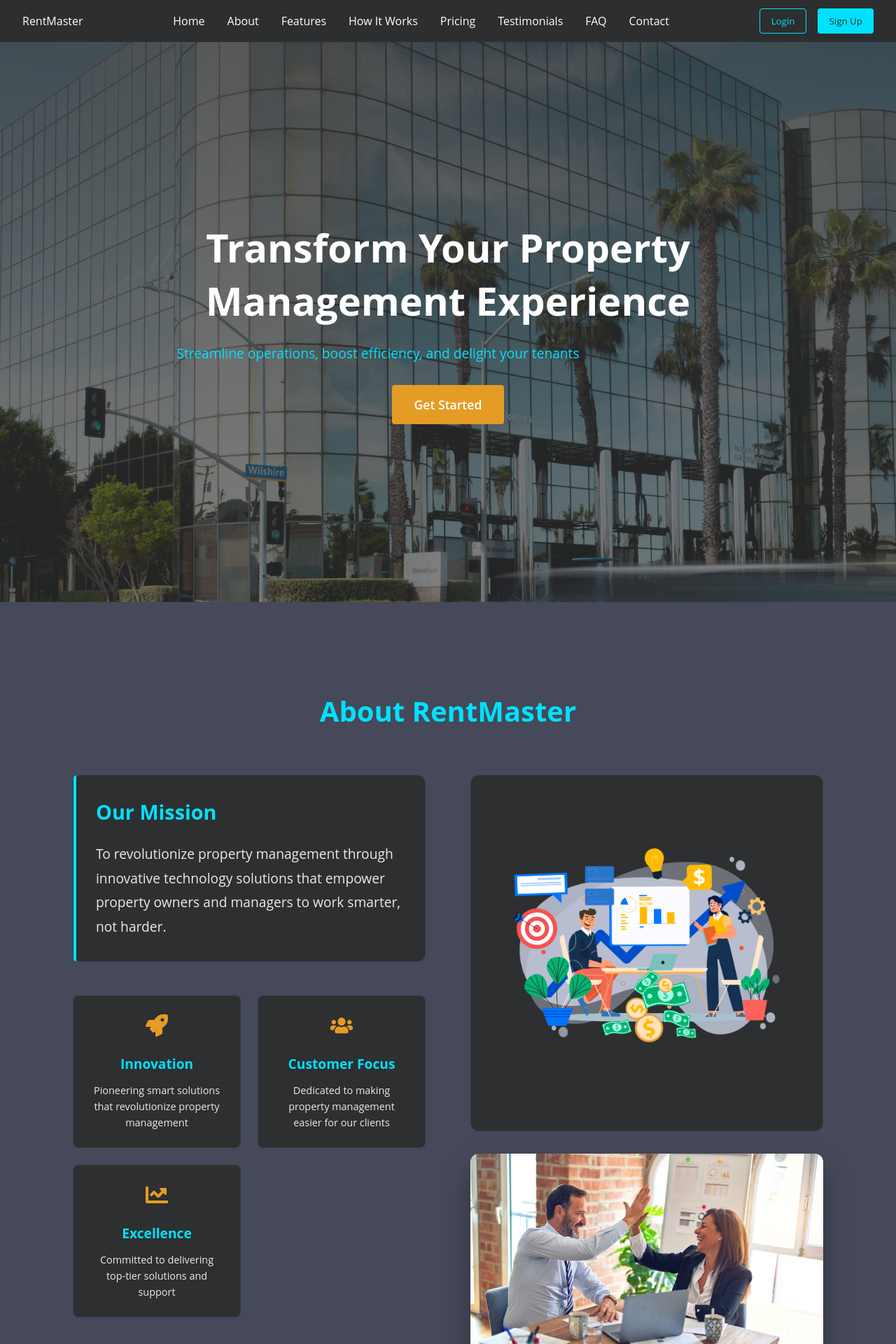
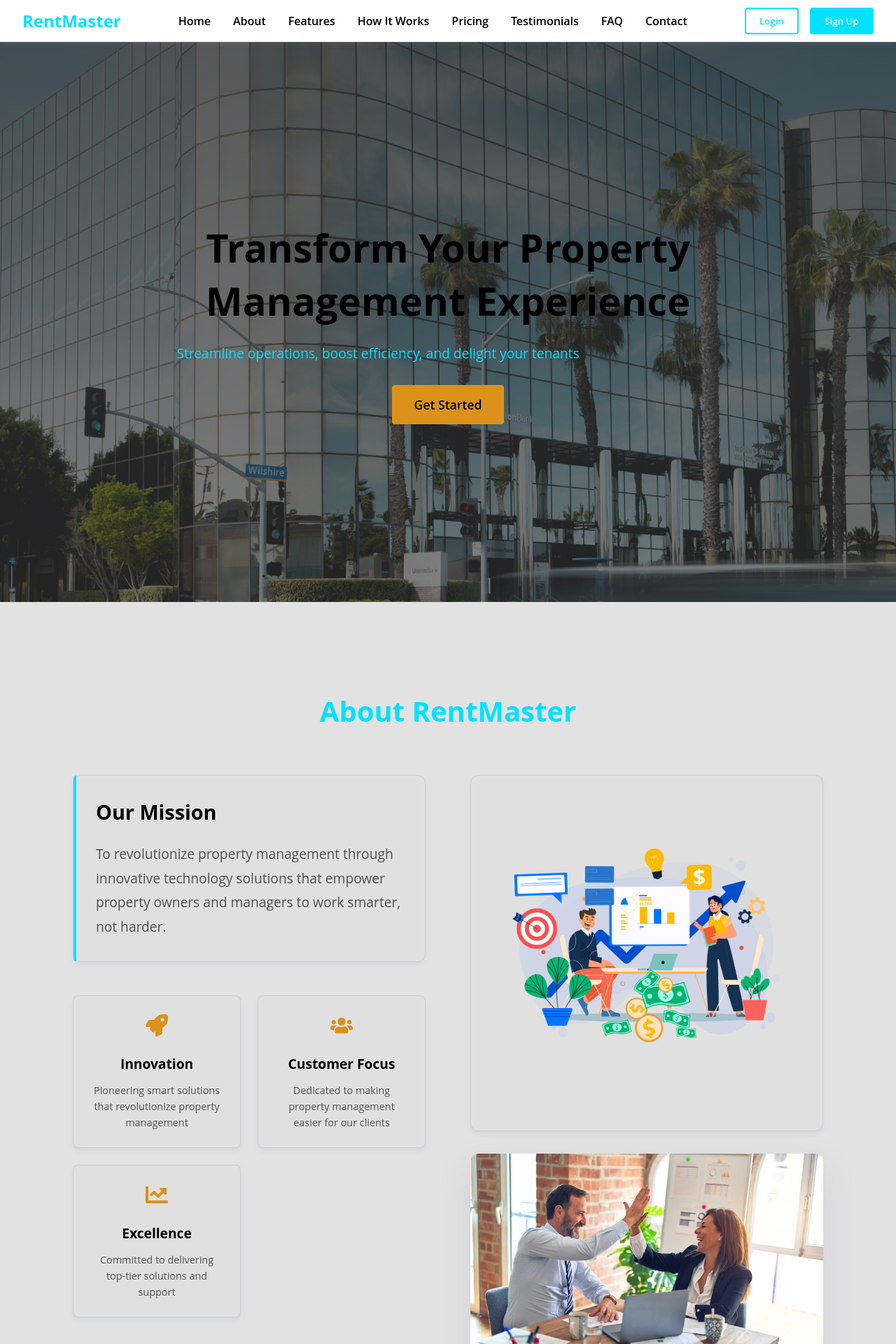
Before and after one commit to Fraol-D/RentalSite, a React (Vite) app: page / in a window 1280 px wide. Shown: the top 1920 px of the page at 70% size. Built offline with nearby package versions, Linux system fonts and the light colour scheme.

Commit message:
implemented the light theme

```diff
--- a/src/styles/components/about.css
+++ b/src/styles/components/about.css
@@ -1,7 +1,7 @@
 .about {
   position: relative;
   padding: 8rem 2rem;
-  background-color: var(--secondary);
+  background-color: var(--Background-Color);
   min-height: 100vh;
   display: flex;
   align-items: center;
@@ -28,10 +28,11 @@
 .mission {
   position: relative;
   padding: 2rem;
-  background: var(--background);
+  background: var(--Background-Color2);
   border-radius: 12px;
   transition: transform 0.3s ease;
-  border: 1px solid rgba(0, 225, 255, 0.1);
+  border: 1px solid var(--Secondary-Color30);
+  box-shadow: 0 4px 6px var(--Secondary-Color20);
 }
 
 .mission:before {
@@ -41,17 +42,17 @@
   left: 0;
   width: 4px;
   height: 100%;
-  background: var(--primary);
+  background: var(--Primary-Color);
   border-radius: 4px 0 0 4px;
 }
 
 .mission:hover {
   transform: translateY(-5px);
-  border-color: var(--primary);
+  border-color: var(--Primary-Color);
 }
 
 .mission h3 {
-  color: var(--primary);
+  color: var(--Text-Color);
   margin-bottom: 1.5rem;
   font-size: 1.8rem;
 }
@@ -59,8 +60,7 @@
 .mission p {
   font-size: 1.2rem;
   line-height: 1.8;
-  color: var(--white);
-  opacity: 0.9;
+  color: var(--Text-Color-Grey);
 }
 
 .values-grid {
@@ -70,34 +70,34 @@
 }
 
 .value-card {
-  background: var(--background);
+  background: var(--Background-Color2);
   padding: 1.5rem;
   border-radius: 8px;
   text-align: center;
   transition: transform 0.3s ease;
-  border: 1px solid rgba(0, 225, 255, 0.1);
+  border: 1px solid var(--Secondary-Color30);
+  box-shadow: 0 4px 6px var(--Secondary-Color20);
 }
 
 .value-card:hover {
   transform: translateY(-5px);
-  border-color: var(--primary);
+  border-color: var(--Primary-Color);
 }
 
 .value-icon {
-  color: var(--accent);
+  color: var(--Accent-Color);
   font-size: 2rem;
   margin-bottom: 1rem;
 }
 
 .value-card h4 {
-  color: var(--primary);
+  color: var(--Text-Color);
   margin-bottom: 0.8rem;
   font-size: 1.2rem;
 }
 
 .value-card p {
-  color: var(--white);
-  opacity: 0.9;
+  color: var(--Text-Color-Grey);
   line-height: 1.6;
   font-size: 0.9rem;
 }
@@ -109,16 +109,17 @@
 }
 
 .about-animation {
-  background: var(--background);
+  background: var(--Background-Color2);
   padding: 2rem;
   border-radius: 12px;
-  border: 1px solid rgba(0, 225, 255, 0.1);
+  border: 1px solid var(--Secondary-Color30);
+  box-shadow: 0 4px 6px var(--Secondary-Color20);
 }
 
 .team-image {
   width: 100%;
   border-radius: 12px;
-  box-shadow: 0 20px 40px rgba(0,0,0,0.3);
+  box-shadow: 0 20px 40px var(--Secondary-Color30);
 }
 
 @media (max-width: 1024px) {
--- a/src/styles/components/navbar.css
+++ b/src/styles/components/navbar.css
@@ -1,4 +1,5 @@
 .navbar {
+  background-color: #ffffff !important;
   position: fixed;
   top: 0;
   left: 0;
@@ -7,10 +8,17 @@
   justify-content: space-between;
   align-items: center;
   padding: 1rem 2rem;
-  background-color: rgba(46, 47, 48, 0.95);
-  backdrop-filter: blur(10px);
   z-index: 1000;
   height: 60px;
+  box-shadow: 0 2px 8px rgba(166, 170, 186, 0.15);
+  border-bottom: 1px solid rgba(166, 170, 186, 0.2);
+}
+
+.logo {
+  color: var(--Primary-Color);
+  font-weight: 700;
+  font-size: 1.5rem;
+  text-decoration: none;
 }
 
 .nav-links {
@@ -19,13 +27,31 @@
 }
 
 .nav-links a {
-  color: var(--white);
+  color: var(--Text-Color);
   text-decoration: none;
-  transition: color 0.3s ease;
+  transition: all 0.3s ease;
+  font-weight: 600;
+  position: relative;
+  font-size: 1rem;
 }
 
 .nav-links a:hover {
-  color: var(--primary);
+  color: var(--Primary-Color);
+}
+
+.nav-links a::after {
+  content: '';
+  position: absolute;
+  bottom: -4px;
+  left: 0;
+  width: 0;
+  height: 2px;
+  background: var(--Primary-Color);
+  transition: width 0.3s ease;
+}
+
+.nav-links a:hover::after {
+  width: 100%;
 }
 
 .auth-buttons {
@@ -35,17 +61,41 @@
 
 .login-btn {
   background: transparent;
-  border: 1px solid var(--primary);
-  color: var(--primary);
+  border: 2px solid var(--Primary-Color);
+  color: var(--Primary-Color);
+  padding: 0.5rem 1.2rem;
+  border-radius: 4px;
+  font-weight: 600;
+  transition: all 0.3s ease;
+}
+
+.login-btn:hover {
+  background: var(--Primary-Color25);
+  transform: translateY(-2px);
 }
 
 .signup-btn {
-  background: var(--primary);
-  color: var(--background);
+  background: var(--Primary-Color);
+  color: white;
+  padding: 0.5rem 1.2rem;
+  border-radius: 4px;
+  font-weight: 600;
+  transition: all 0.3s ease;
+  border: 2px solid var(--Primary-Color);
+}
+
+.signup-btn:hover {
+  background: transparent;
+  color: var(--Primary-Color);
+  transform: translateY(-2px);
 }
 
 @media (max-width: 768px) {
   .nav-links {
     display: none;
   }
+
+  .navbar {
+    padding: 1rem;
+  }
 }
--- a/src/styles/components/pain-points.css
+++ b/src/styles/components/pain-points.css
@@ -1,9 +1,16 @@
 .pain-points {
   padding: 8rem 2rem;
-  background-color: var(--background);
+  background-color: var(--Background-Color2);
   min-height: 100vh;
   display: flex;
   align-items: center;
+}
+
+.section-description {
+  text-align: center;
+  color: var(--Text-Color-Grey);
+  font-size: 1.2rem;
+  margin-bottom: 2rem;
 }
 
 .pain-points-content {
@@ -21,11 +28,10 @@
   gap: 2rem;
 }
 
-.pain-points-image,
-.pain-points-gif {
+.pain-points-image {
   width: 100%;
   border-radius: 12px;
-  box-shadow: 0 20px 40px rgba(0,0,0,0.3);
+  box-shadow: 0 20px 40px var(--Secondary-Color30);
 }
 
 .pain-points-grid {
@@ -35,33 +41,33 @@
 }
 
 .pain-point-card {
-  background: var(--secondary);
+  background: var(--Background-Color);
   padding: 2rem;
   border-radius: 8px;
   transition: transform 0.3s ease;
-  border: 1px solid rgba(229, 155, 37, 0.1);
+  border: 1px solid var(--Secondary-Color30);
+  box-shadow: 0 4px 6px var(--Secondary-Color20);
 }
 
 .pain-point-card:hover {
   transform: translateY(-5px);
-  border-color: var(--accent);
+  border-color: var(--Primary-Color);
 }
 
 .pain-point-icon {
-  color: var(--accent);
+  color: var(--Accent-Color);
   font-size: 2rem;
   margin-bottom: 1rem;
 }
 
 .pain-point-card h3 {
-  color: var(--primary);
+  color: var(--Text-Color);
   margin-bottom: 1rem;
   font-size: 1.2rem;
 }
 
 .pain-point-card p {
-  color: var(--white);
-  opacity: 0.9;
+  color: var(--Text-Color-Grey);
   line-height: 1.6;
 }
 
--- a/src/styles/components/solution.css
+++ b/src/styles/components/solution.css
@@ -1,9 +1,16 @@
 .solution {
   padding: 8rem 2rem;
-  background-color: var(--secondary);
+  background-color: var(--Background-Color);
   min-height: 100vh;
   display: flex;
   align-items: center;
+}
+
+.section-description {
+  text-align: center;
+  color: var(--Text-Color-Grey);
+  font-size: 1.2rem;
+  margin-bottom: 2rem;
 }
 
 .solution-content {
@@ -25,7 +32,7 @@
 .solution-gif {
   width: 100%;
   border-radius: 12px;
-  box-shadow: 0 20px 40px rgba(0,0,0,0.3);
+  box-shadow: 0 20px 40px var(--Secondary-Color30);
 }
 
 .solution-grid {
@@ -35,26 +42,27 @@
 }
 
 .solution-card {
-  background: var(--background);
+  background: var(--Background-Color2);
   padding: 2rem;
   border-radius: 8px;
   transition: transform 0.3s ease;
-  border: 1px solid rgba(0, 225, 255, 0.1);
+  border: 1px solid var(--Secondary-Color30);
+  box-shadow: 0 4px 6px var(--Secondary-Color20);
 }
 
 .solution-card:hover {
   transform: translateY(-5px);
-  border-color: var(--primary);
+  border-color: var(--Primary-Color);
 }
 
 .solution-icon {
-  color: var(--primary);
+  color: var(--Primary-Color);
   font-size: 2rem;
   margin-bottom: 1rem;
 }
 
 .solution-card h3 {
-  color: var(--primary);
+  color: var(--Text-Color);
   margin-bottom: 1.5rem;
   font-size: 1.2rem;
 }
@@ -68,14 +76,13 @@
   display: flex;
   align-items: center;
   gap: 0.5rem;
-  color: var(--white);
-  opacity: 0.9;
+  color: var(--Text-Color-Grey);
   margin-bottom: 0.8rem;
   line-height: 1.6;
 }
 
 .check-icon {
-  color: var(--accent);
+  color: var(--Accent-Color);
   font-size: 1.1rem;
   flex-shrink: 0;
 }
--- a/src/styles/index.css
+++ b/src/styles/index.css
@@ -20,17 +20,19 @@
 
 html {
   scroll-behavior: smooth;
+  background-color: #ffffff;
 }
 
 body {
-  background-color: var(--background);
-  color: var(--white);
+  background-color: #e2e2e2;
+  color: var(--Text-Color);
   overflow-x: hidden;
 }
 
 .app {
   width: 100%;
   min-height: 100vh;
+  background-color: #e2e2e2;
 }
 
 .content {
@@ -53,7 +55,7 @@ h2 {
   font-size: 2.5rem;
   margin-bottom: 2rem;
   text-align: center;
-  color: var(--primary);
+  color: var(--Primary-Color);
 }
 
 button {
--- a/src/styles/variables.css
+++ b/src/styles/variables.css
@@ -1,7 +1,29 @@
 :root {
-  --primary: #00e1ff;
-  --secondary: #454959;
-  --background: #2e2f30;
-  --accent: #e59b25;
-  --white: #ffffff;
+  --Text-Color-Grey: #505050;
+  --Text-Color: #000000;
+  --Text-Color-Reverse50: rgba(0, 0, 0, 0.5);
+  --Text-Color-Reverse: rgb(0, 0, 0);
+  --Background-Color: #e2e2e2;
+  --Background-Color2: #e0e0e0;
+
+  --Primary-Color: #00e1ff;
+  --Primary-Color25: hsla(187, 100%, 50%, 0.25);
+  --Primary-Color50: hsla(187, 100%, 50%, 0.5);
+
+  --Secondary-Color: #a6aaba;
+  --Secondary-Color20: hsla(228, 13%, 69%, 0.2);
+  --Secondary-Color30: hsla(228, 13%, 69%, 0.3);
+  --Secondary-Color40: hsla(228, 13%, 69%, 0.4);
+  --Secondary-Color50: hsla(228, 13%, 69%, 0.5);
+  --Secondary-Color60: hsla(228, 13%, 69%, 0.6);
+
+  --Accent-Color: #db911a;
+  --Accent-Color50: hsla(37, 79%, 48%, 0.5);
+
+  /* Aliases for existing component references */
+  --primary: var(--Primary-Color);
+  --secondary: var(--Secondary-Color);
+  --background: var(--Background-Color);
+  --accent: var(--Accent-Color);
+  --white: var(--Text-Color);
 }
```
